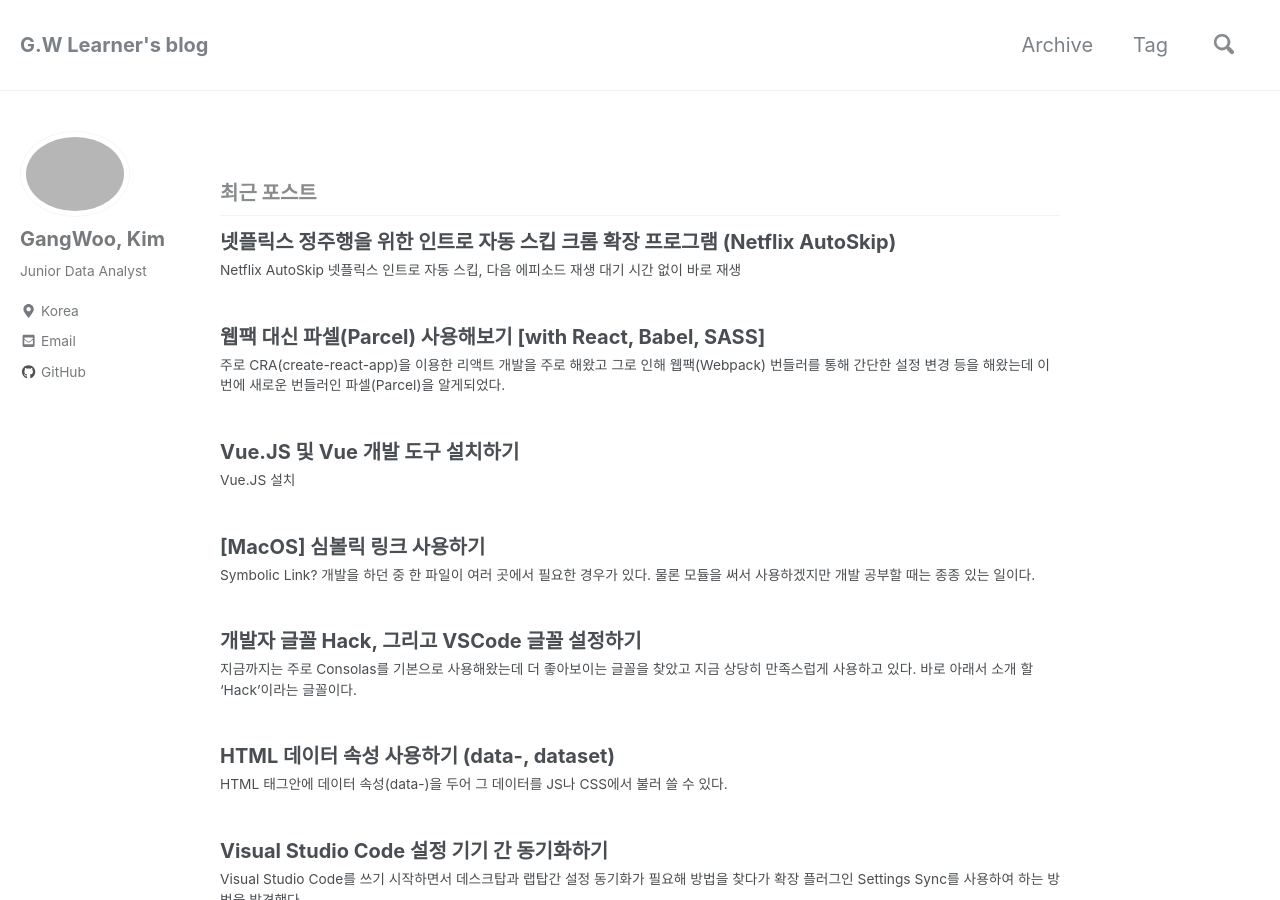
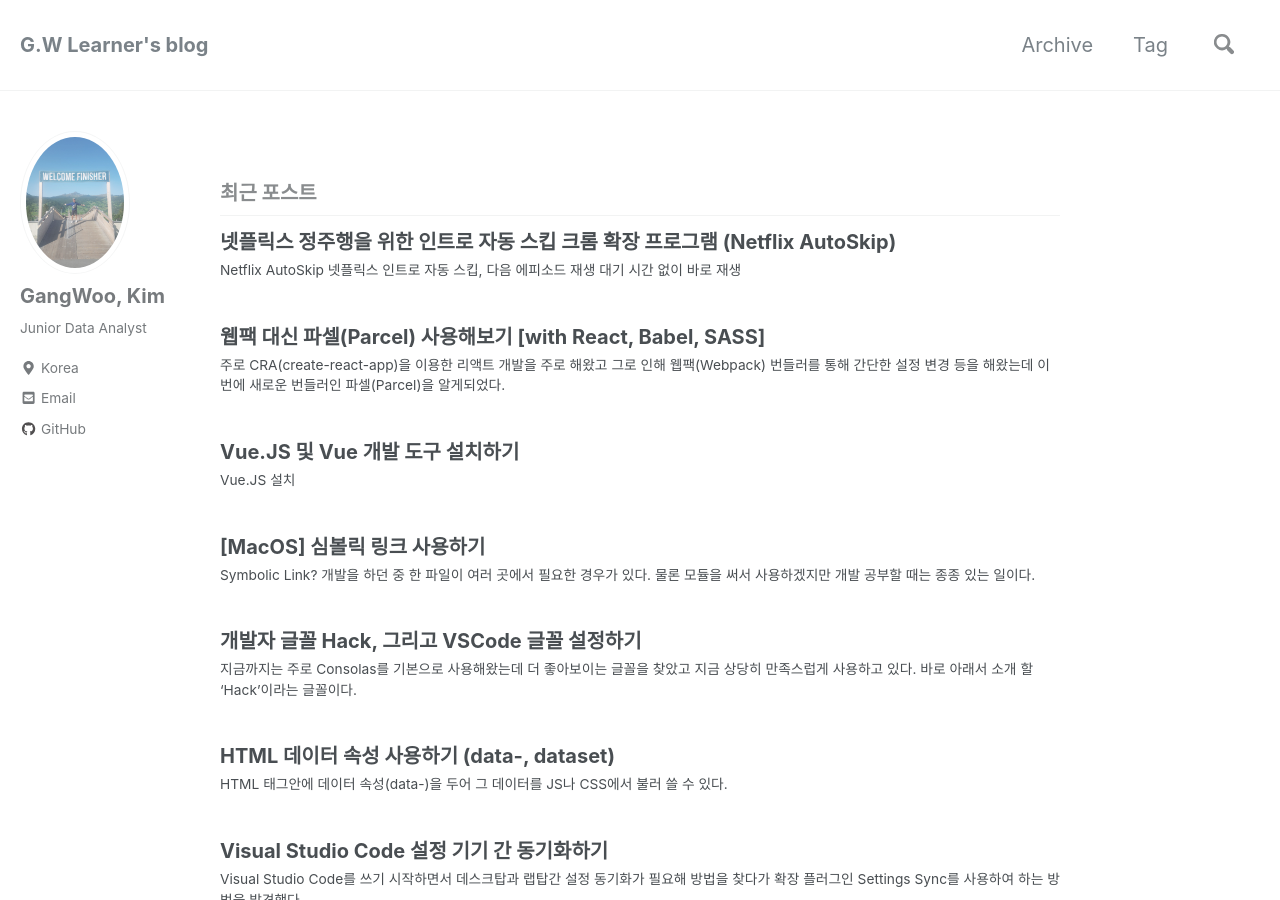
Before and after one commit to GwReader/GwReader.github.io, a Jekyll site: the page built from index.html, in a window 1280 px wide and 900 px high. Built offline with Jekyll 4.4.1, drawn with Linux system fonts in a browser that asks for light colours; nearby versions of some CDN libraries; the list of posts is cut into pages by our own code.

Commit message:
update profile_gw

```diff
--- a/_config.yml
+++ b/_config.yml
@@ -85,7 +85,7 @@ analytics:
 # Site Author
 author:
   name             : "GangWoo, Kim"
-  avatar           : "/assets/images/profile.png"
+  avatar           : "/assets/images/profile_gw.png"
   bio              : "Junior Data Analyst"
   location         : "Korea"
   email            : "kgw8965@gmail.com"
```
